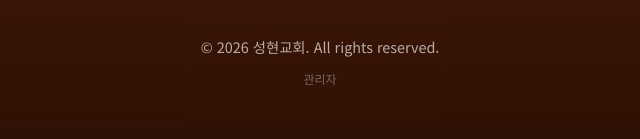
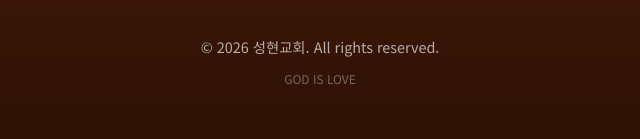
Before and after one commit to Innohedge-crm/sunghyun-church1, a plain HTML site: page index.html in a window 1280 px wide. Shown: the part 2489-2628 px from the top of the page, 320-960 px from the left. Drawn offline with Linux system fonts and the light colour scheme; no server answers.

Commit message:
홈페이지 하단 관리자 링크 문구를 GOD IS LOVE로 변경
Co-Authored-By: Claude Opus 5.5 <noreply@anthropic.com>
Claude-Session: https://claude.ai/code/session_01QvfoG2MJG5FD1yeZSCvw21

```diff
--- a/index.html
+++ b/index.html
@@ -987,7 +987,7 @@ footer{background:linear-gradient(180deg,#4a1c08,#2e1105);}
   이메일 songpraise963@gmail.com <br>
   새마을금고 9002-1981-2476-7 · 성현교회<br><br>
   © 2026 성현교회. All rights reserved.<br>
-  <a href="/admin/" style="color:rgba(255,255,255,0.35);font-size:0.75rem;text-decoration:none">관리자</a>
+  <a href="/admin/" style="color:rgba(255,255,255,0.35);font-size:0.75rem;text-decoration:none">GOD IS LOVE</a>
 </footer>
 
 <div class="bottom-nav">
```
